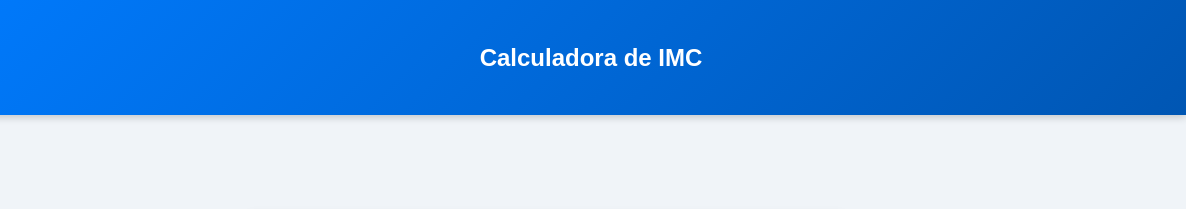
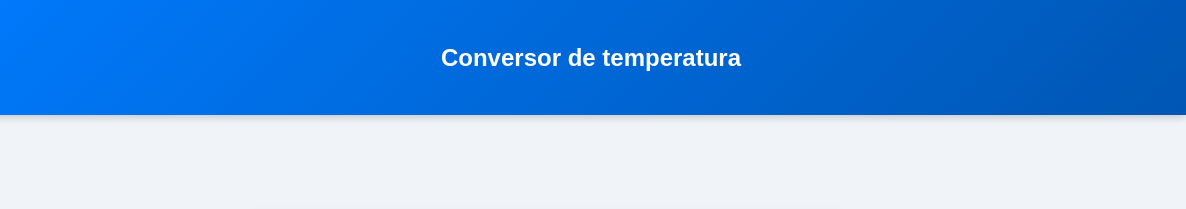
Before and after one commit to IsaqueNunes123/ListaDeAtt, a website: page public/Atividade 4.html in a window 1280 px wide. Shown: the top 209 px of the page, 94-1280 px from the left. Drawn offline with Linux system fonts and the light colour scheme.

Commit message:
Pequenas correções

```diff
--- a/public/Atividade 4.html
+++ b/public/Atividade 4.html
@@ -4,14 +4,14 @@
     <meta charset="UTF-8">
     <meta name="viewport" content="width=device-width, initial-scale=1.0">
     <link rel="stylesheet" href="css/style.css">
-    <title>Document</title>
+    <title>Conversor de temperatura</title>
 </head>
 <body>
     <header>
         <a href="index.html">
             <img src="img/Voltar icone1.png" alt="Icone voltar">
         </a>
-        <h1>Calculadora de IMC</h1>
+        <h1>Conversor de temperatura</h1>
     </header>
 
     <main>
```
Also changed, not shown: public/Atividade 1.html (+1 -1 lines), public/Atividade 2.html (+1 -1 lines), public/Atividade 3.html (+2 -2 lines), public/Atividade 5.html (+1 -1 lines), public/Atividade 7.html (+1 -1 lines), public/Atividade 9.html (+1 -1 lines), public/Index.html (+1 -1 lines).
